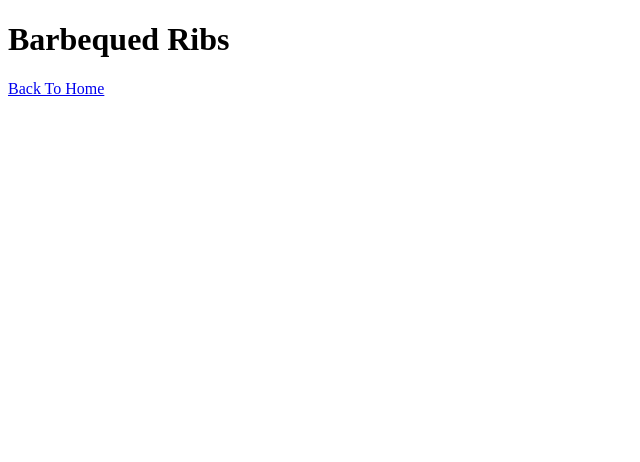
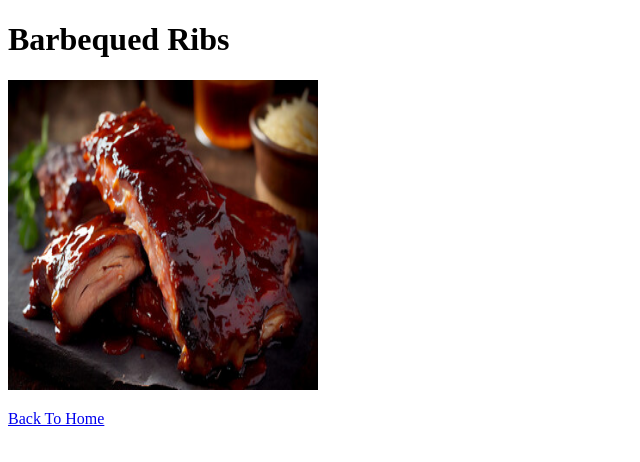
Before and after one commit to andrewalialydev-sys/odin-recipes, a plain HTML site: page recipes/bbqribs.html in a window 1280 px wide. Shown: the whole page, without its empty margins (0-640 px from the left). Drawn offline with Linux system fonts and the light colour scheme.

Commit message:
Add image to BBQ ribs recipe

```diff
--- a/recipes/bbqribs.html
+++ b/recipes/bbqribs.html
@@ -7,6 +7,7 @@
 
     <body>
         <h1>Barbequed Ribs</h1>
+        <img src="../imgs/bbqribs.jpg" alt="BBQ Ribs" width="310" height="310">
         <p>
             <a href="../index.html">Back To Home</a>
         </p>
```
